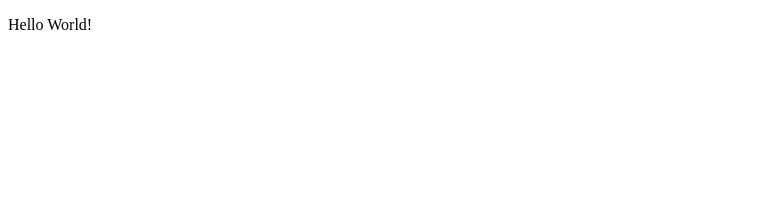
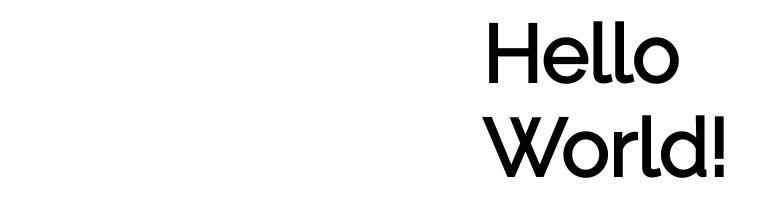
Before and after one commit to kartikeymishr/html-learning, a plain HTML site: page learning/helloworld/index.html in a window 1280 px wide. Shown: the whole page, without its empty margins (0-778 px from the left). Drawn offline with Linux system fonts and the light colour scheme.

Commit message:
added styling with css

```diff
--- /dev/null
+++ b/learning/helloworld/css/stylesheet.css
@@ -0,0 +1,9 @@
+body {
+    font-family: 'Raleway', sans-serif;
+}
+
+h1 {
+    margin: auto;
+    width: 25%;
+    font-size: 80px;
+}
--- a/learning/helloworld/index.html
+++ b/learning/helloworld/index.html
@@ -3,10 +3,12 @@
 <html>
     <head>
         <title>Hello World!</title>
+        <link rel="stylesheet" href="css/stylesheet.css">
+        <link href="https://fonts.googleapis.com/css?family=Raleway" rel="stylesheet">
     </head>
     <body>
-        <p>
+        <h1>
             Hello World!
-        </p>
+        </h1>
     </body>
 </html>
```
